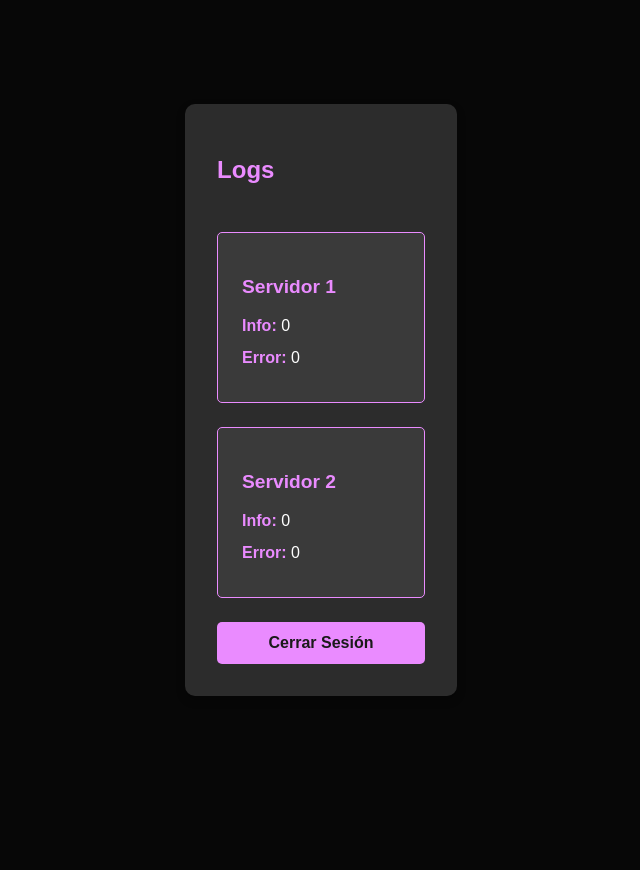
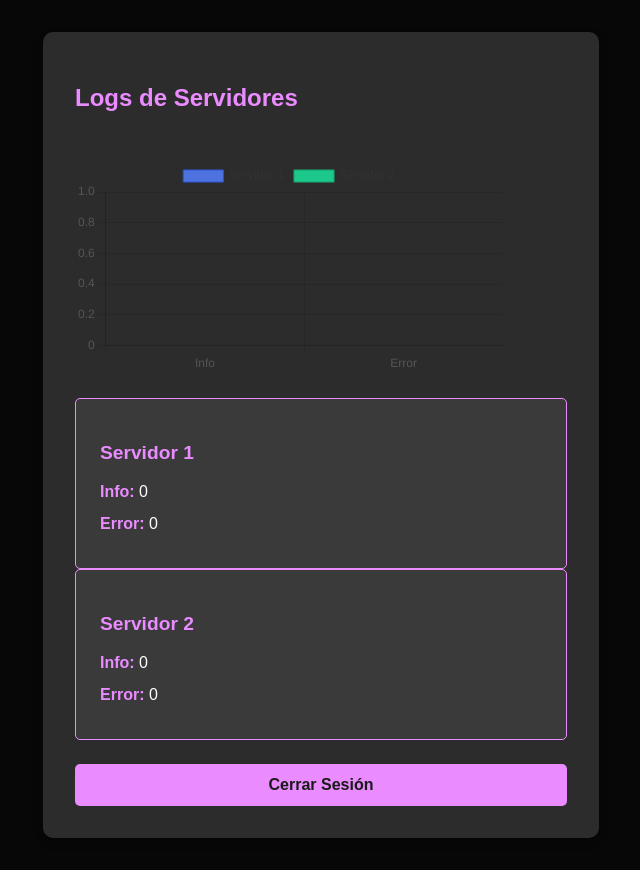
Before and after one commit to ariadnalpz/frontend, a React (Create React App) app: page /logs in a window 1280 px wide. Shown: the whole page, without its empty margins (351-991 px from the left). Before the commit the page ends 800 px from the top, so only its background shows below. Built offline with nearby package versions, Linux system fonts and the light colour scheme; no server answers; sample sign-in values are in the browser's storage; the HTML template or start-up script is replaced by a standard one.

Commit message:
Agregue diseño a la grafica

```diff
--- a/src/components/Logs.js
+++ b/src/components/Logs.js
@@ -1,11 +1,19 @@
 import React, { useState, useEffect } from 'react';
 import { useNavigate } from 'react-router-dom';
+import { Bar } from 'react-chartjs-2';
+import { Chart as ChartJS, CategoryScale, LinearScale, BarElement, Title, Tooltip, Legend } from 'chart.js';
 import axios from '../api/axios';
 import '../styles.css';
 
+// Registra componentes de Chart.js
+ChartJS.register(CategoryScale, LinearScale, BarElement, Title, Tooltip, Legend);
+
 const Logs = () => {
   const navigate = useNavigate();
-  const [logs, setLogs] = useState({ server1: { info: 0, error: 0 }, server2: { info: 0, error: 0 } });
+  const [logs, setLogs] = useState({
+    server1: { info: 0, error: 0 },
+    server2: { info: 0, error: 0 }
+  });
 
   useEffect(() => {
     const fetchLogs = async () => {
@@ -19,6 +27,53 @@
     fetchLogs();
   }, []);
 
+  // Datos para la gráfica (estilo minimalista)
+  const chartData = {
+    labels: ['Info', 'Error'],
+    datasets: [
+      {
+        label: 'Servidor 1',
+        data: [logs.server1.info, logs.server1.error],
+        backgroundColor: '#4e73df',  // Azul similar al estilo antiguo
+        borderColor: '#2e59d9',
+        borderWidth: 1,
+      },
+      {
+        label: 'Servidor 2',
+        data: [logs.server2.info, logs.server2.error],
+        backgroundColor: '#1cc88a',  // Verde similar al estilo antiguo
+        borderColor: '#17a673',
+        borderWidth: 1,
+      },
+    ],
+  };
+
+  // Opciones de la gráfica (simple, como el estilo antiguo)
+  const chartOptions = {
+    responsive: true,
+    plugins: {
+      legend: {
+        position: 'top',
+        labels: {
+          color: '#333',  // Texto oscuro como en la versión antigua
+        },
+      },
+    },
+    scales: {
+      y: {
+        beginAtZero: true,
+        ticks: {
+          color: '#555',
+        },
+      },
+      x: {
+        ticks: {
+          color: '#555',
+        },
+      },
+    },
+  };
+
   const handleLogout = () => {
     localStorage.removeItem('token');
     navigate('/');
@@ -26,7 +81,15 @@
 
   return (
     <div className="logs-container">
-      <h2>Logs</h2>
+      <h2>Logs de Servidores</h2>
+
+      {/* Gráfica (manteniendo funcionalidad nueva) */}
+      <div className="chart-container">
+        <Bar data={chartData} options={chartOptions} />
+      </div>
+
+      {/* Tarjetas de información (estilo antiguo) */}
+      <div className="info-cards">
         <div className="info-card">
           <h3>Servidor 1</h3>
           <p><strong>Info:</strong> {logs.server1.info}</p>
@@ -37,7 +100,12 @@
           <p><strong>Info:</strong> {logs.server2.info}</p>
           <p><strong>Error:</strong> {logs.server2.error}</p>
         </div>
-      <button onClick={handleLogout}>Cerrar Sesión</button>
+      </div>
+
+      {/* Botón de cerrar sesión (estilo antiguo) */}
+      <button className="logout-btn" onClick={handleLogout}>
+        Cerrar Sesión
+      </button>
     </div>
   );
 };
```
Lines whose indentation alone changed are shown as unchanged.
